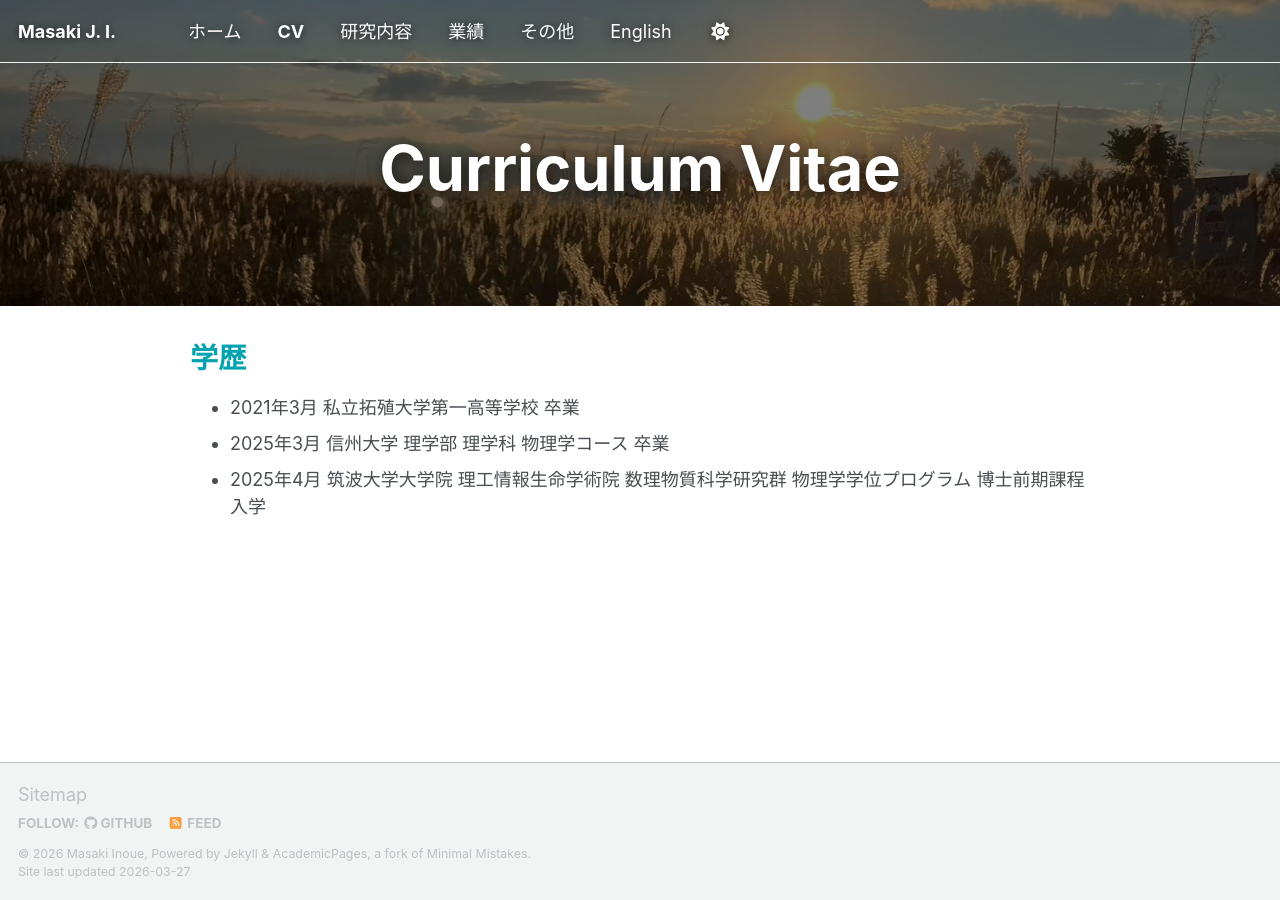
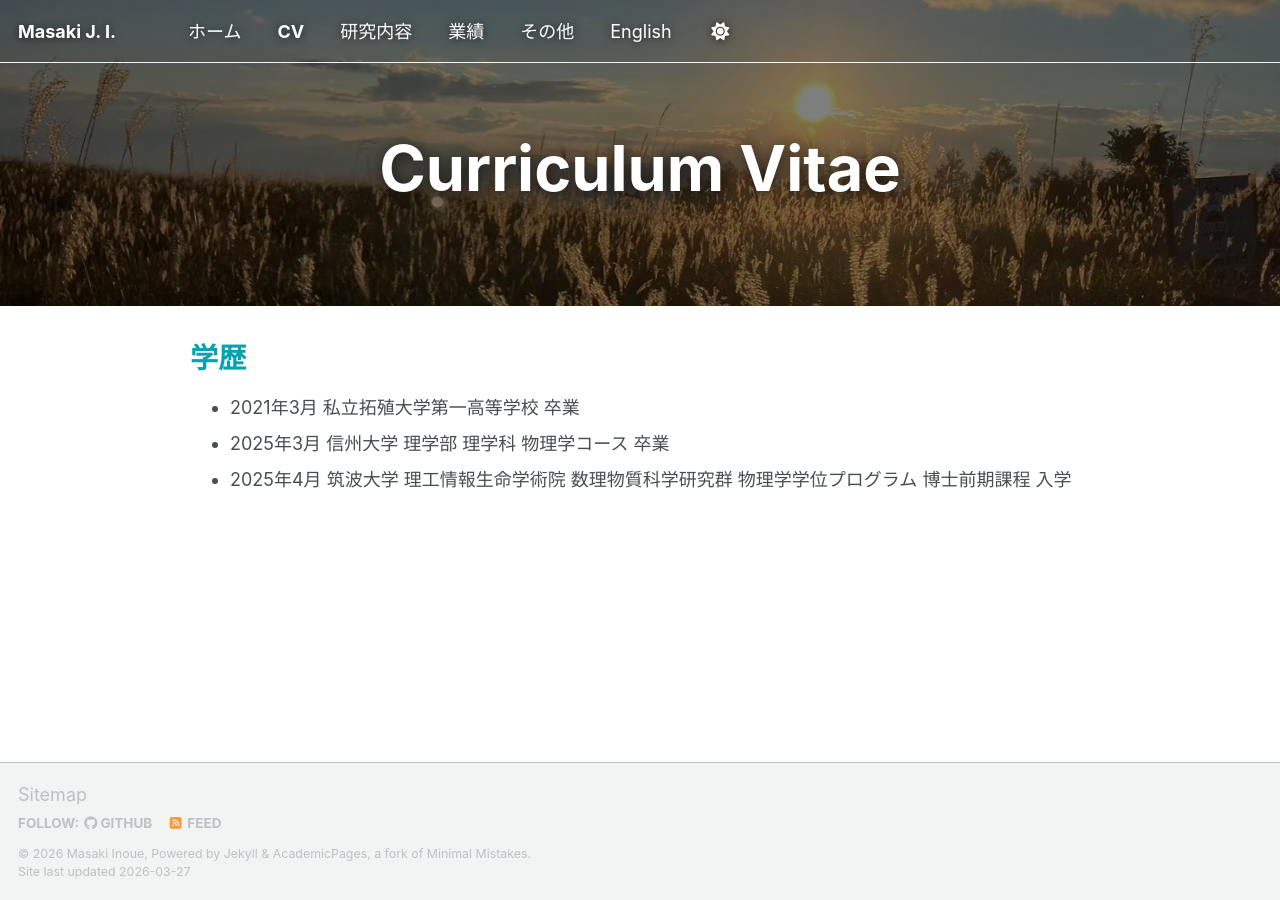
Before and after one commit to Masaki206/Masaki206.github.io, a Jekyll site: the page built from _pages/cv.md, in a window 1280 px wide. Built offline with Jekyll 4.4.1, drawn with Linux system fonts in a browser that asks for light colours; a script bundle is joined from its source files by our own code; library files that are not in the unit come from our copies.

Commit message:
Update cv.md

```diff
--- a/_pages/cv.md
+++ b/_pages/cv.md
@@ -11,4 +11,4 @@ header:
 ======
 * 2021年3月 私立拓殖大学第一高等学校 卒業
 * 2025年3月 信州大学 理学部 理学科 物理学コース 卒業
-* 2025年4月 筑波大学大学院 理工情報生命学術院 数理物質科学研究群 物理学学位プログラム 博士前期課程 入学
+* 2025年4月 筑波大学 理工情報生命学術院 数理物質科学研究群 物理学学位プログラム 博士前期課程 入学
```
